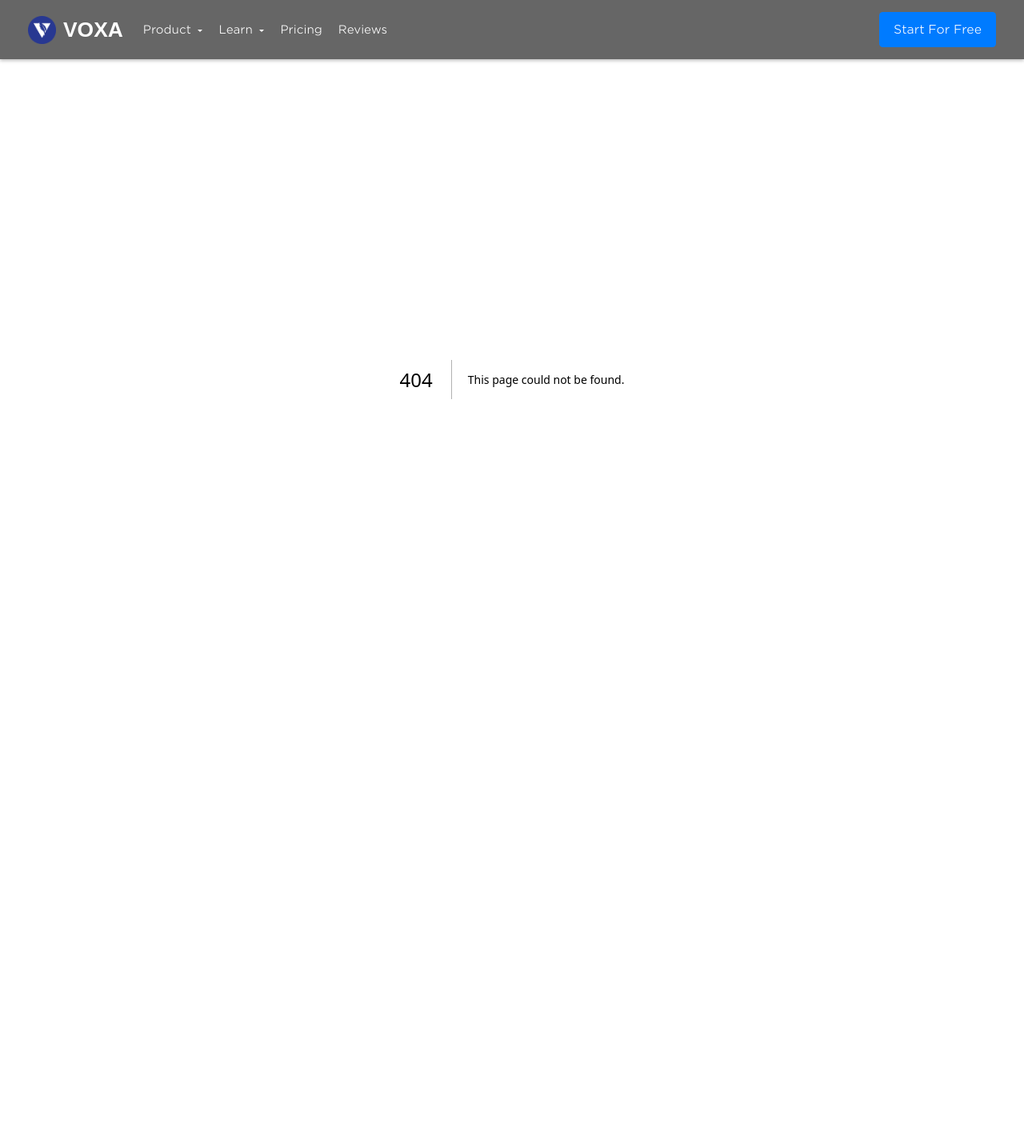
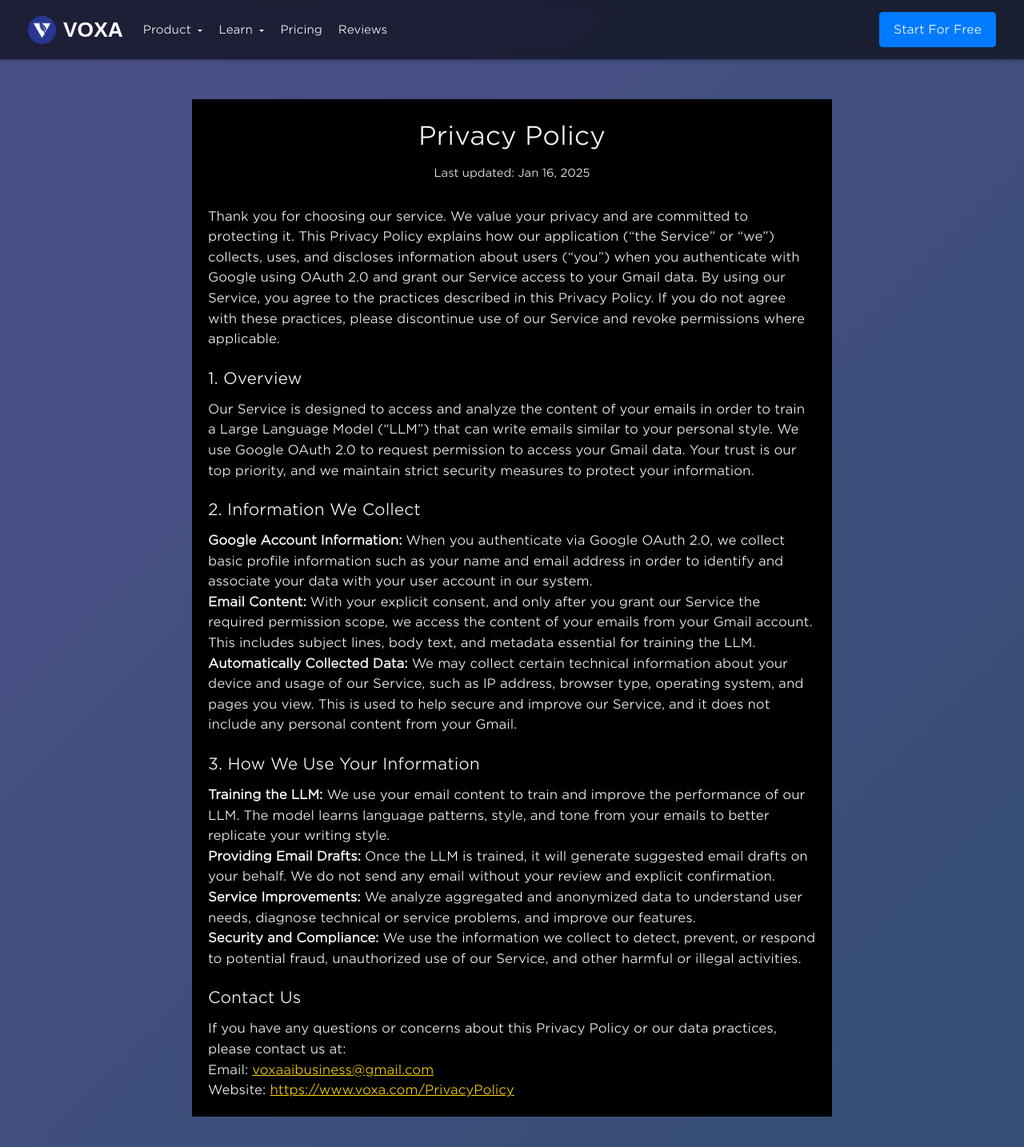
Before and after one commit to landonWcummings/voxa.com, a Next.js app: page /PrivacyPolicy in a window 1280 px wide. Before the commit this address had no page. Shown: the top 1434 px of the page at 80% size. Before the commit the page ends 874 px from the top, so only its background shows below. Built offline with nearby package versions, Linux system fonts and the light colour scheme; a web font is replaced by a local one.

Commit message:
added privacy policy

```diff
--- /dev/null
+++ b/app/PrivacyPolicy/page.js
@@ -0,0 +1,94 @@
+export default function PrivacyPolicy() {
+    return (
+      <div style={containerStyles}>
+        <h1 style={titleStyles}>Privacy Policy</h1>
+        <p style={dateStyles}>Last updated: Jan 16, 2025</p>
+        <p style={contentStyles}>
+          Thank you for choosing our service. We value your privacy and are committed to protecting it. This Privacy Policy explains how our application (“the Service” or “we”) collects, uses, and discloses information about users (“you”) when you authenticate with Google using OAuth 2.0 and grant our Service access to your Gmail data. By using our Service, you agree to the practices described in this Privacy Policy. If you do not agree with these practices, please discontinue use of our Service and revoke permissions where applicable.
+        </p>
+
+        <h2 style={sectionTitleStyles}>1. Overview</h2>
+        <p style={contentStyles}>
+          Our Service is designed to access and analyze the content of your emails in order to train a Large Language Model (“LLM”) that can write emails similar to your personal style. We use Google OAuth 2.0 to request permission to access your Gmail data. Your trust is our top priority, and we maintain strict security measures to protect your information.
+        </p>
+
+        <h2 style={sectionTitleStyles}>2. Information We Collect</h2>
+        <p style={contentStyles}>
+          <strong>Google Account Information:</strong> When you authenticate via Google OAuth 2.0, we collect basic profile information such as your name and email address in order to identify and associate your data with your user account in our system.
+        </p>
+        <p style={contentStyles}>
+          <strong>Email Content:</strong> With your explicit consent, and only after you grant our Service the required permission scope, we access the content of your emails from your Gmail account. This includes subject lines, body text, and metadata essential for training the LLM.
+        </p>
+        <p style={contentStyles}>
+          <strong>Automatically Collected Data:</strong> We may collect certain technical information about your device and usage of our Service, such as IP address, browser type, operating system, and pages you view. This is used to help secure and improve our Service, and it does not include any personal content from your Gmail.
+        </p>
+
+        <h2 style={sectionTitleStyles}>3. How We Use Your Information</h2>
+        <p style={contentStyles}>
+          <strong>Training the LLM:</strong> We use your email content to train and improve the performance of our LLM. The model learns language patterns, style, and tone from your emails to better replicate your writing style.
+        </p>
+        <p style={contentStyles}>
+          <strong>Providing Email Drafts:</strong> Once the LLM is trained, it will generate suggested email drafts on your behalf. We do not send any email without your review and explicit confirmation.
+        </p>
+        <p style={contentStyles}>
+          <strong>Service Improvements:</strong> We analyze aggregated and anonymized data to understand user needs, diagnose technical or service problems, and improve our features.
+        </p>
+        <p style={contentStyles}>
+          <strong>Security and Compliance:</strong> We use the information we collect to detect, prevent, or respond to potential fraud, unauthorized use of our Service, and other harmful or illegal activities.
+        </p>
+
+        {/* Continue with the remaining sections similarly */}
+
+        <h2 style={sectionTitleStyles}>Contact Us</h2>
+        <p style={contentStyles}>
+          If you have any questions or concerns about this Privacy Policy or our data practices, please contact us at:
+        </p>
+        <p style={contentStyles}>
+          Email: <a href="mailto:voxaaibusiness@gmail.com" style={linkStyles}>voxaaibusiness@gmail.com</a>
+          <br />
+          Website: <a href="https://www.voxa.com/PrivacyPolicy" style={linkStyles}>https://www.voxa.com/PrivacyPolicy</a>
+        </p>
+      </div>
+    );
+  }
+
+  /* CSS Styles */
+  const containerStyles = {
+    maxWidth: "800px",
+    margin: "50px auto",
+    padding: "20px",
+    fontFamily: "GothamSSm-Light, Arial, sans-serif",
+    backgroundColor: "#000000", // Optional: Add a dark background for better contrast
+  };
+
+  const titleStyles = {
+    fontSize: "32px",
+    marginBottom: "10px",
+    textAlign: "center",
+    color: "#ffffff", // White text for the title
+  };
+
+  const dateStyles = {
+    fontSize: "14px",
+    marginBottom: "30px",
+    textAlign: "center",
+    color: "#ffffff", // White text for the date
+  };
+
+  const sectionTitleStyles = {
+    fontSize: "20px",
+    marginTop: "20px",
+    marginBottom: "10px",
+    color: "#ffffff", // White text for section titles
+  };
+
+  const contentStyles = {
+    fontSize: "16px",
+    lineHeight: "1.6",
+    color: "#ffffff", // White text for content
+  };
+
+  const linkStyles = {
+    color: "#FFD700", // Gold color for links
+    textDecoration: "underline",
+  };
--- a/app/page.js
+++ b/app/page.js
@@ -1,73 +1,76 @@
-"use client"; // Enable interactivity and hooks like useState/useEffect
-import Image from 'next/image';
-import './globals.css'; // Make sure your global styles include the font-face declarations
+"use client";
+import Link from "next/link";
+import Image from "next/image";
 
 export default function Page() {
   return (
     <div style={containerStyles}>
-      {/* Hero Section */}
       <section style={heroStyles}>
         <div style={heroTextStyles}>
-          <h1 style={heroTitleStyles}>
-            We cut your time spent on emails by 75%
-          </h1>
+          <h1 style={heroTitleStyles}>We cut your time spent on emails by 75%</h1>
           <p style={heroSubtitleStyles}>
-            Designed to help you focus and get through your email twice as fast.
+            Revolutionize your workflow with VOXA.
           </p>
           <button style={heroButtonStyles}>Request Access</button>
-        </div>
-        <div>
-          <Image
-            src="/open-image-placeholder.png"
-            alt="Open Image Placeholder"
-            width={500}
-            height={500}
-            style={imageStyles}
-          />
+          <p style={privacyTextStyles}>
+            By signing up, you agree to the{" "}
+            <Link href="/PrivacyPolicy" style={privacyLinkStyles}>
+              Privacy Policy
+            </Link>.
+          </p>
         </div>
       </section>
     </div>
   );
 }
 
-/* Inline CSS Styles */
+/* Styles */
 const containerStyles = {
-  padding: "20px 40px",
   textAlign: "center",
+  marginTop: "50px",
 };
 
 const heroStyles = {
-  display: "flex",
-  justifyContent: "space-between",
-  alignItems: "center",
   padding: "60px 0",
-  background: "none", // No background
-  color: "#fff", // White text
+  background: "linear-gradient(135deg, #4C4F8A, #354F73)",
+  color: "#ffffff",
 };
 
-const heroTextStyles = { maxWidth: "50%" };
+const heroTextStyles = {
+  maxWidth: "600px",
+  margin: "0 auto",
+};
 
 const heroTitleStyles = {
   fontSize: "48px",
   marginBottom: "20px",
-  fontFamily: "GothamCond-Medium, Arial, sans-serif", // GothamCond-Medium for the title
+  fontFamily: "GothamCond-Medium, Arial, sans-serif",
 };
 
 const heroSubtitleStyles = {
   fontSize: "18px",
   marginBottom: "30px",
-  fontFamily: "GothamCond-Light, Arial, sans-serif", // GothamCond-Light for the subtitle
 };
 
 const heroButtonStyles = {
-  backgroundColor: "#007BFF", // Simple blue button
-  color: "#fff",
+  backgroundColor: "#007BFF",
+  color: "#ffffff",
   padding: "15px 30px",
   border: "none",
   borderRadius: "5px",
   fontSize: "16px",
   cursor: "pointer",
-  fontFamily: "GothamCond-Light, Arial, sans-serif", // GothamCond-Light for button text
 };
 
-const imageStyles = { borderRadius: "10px" };
+const privacyTextStyles = {
+  marginTop: "15px",
+  fontSize: "14px",
+  color: "#ffffff",
+  fontFamily: "GothamSSm-Light, Arial, sans-serif",
+};
+
+const privacyLinkStyles = {
+  color: "#FFD700", // Gold color for the link
+  textDecoration: "underline",
+  cursor: "pointer",
+};
```
